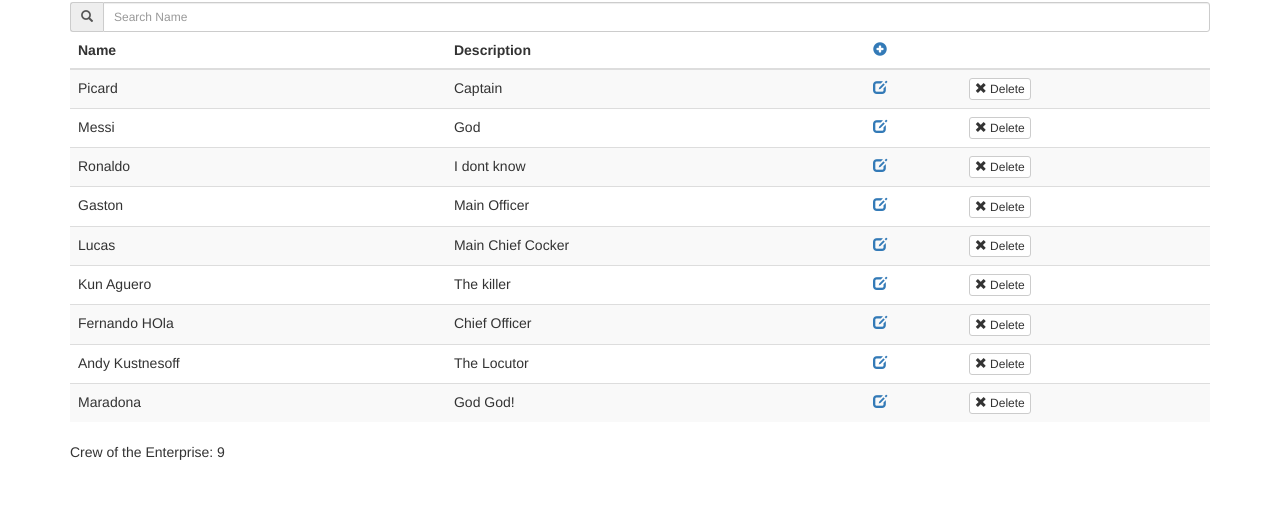
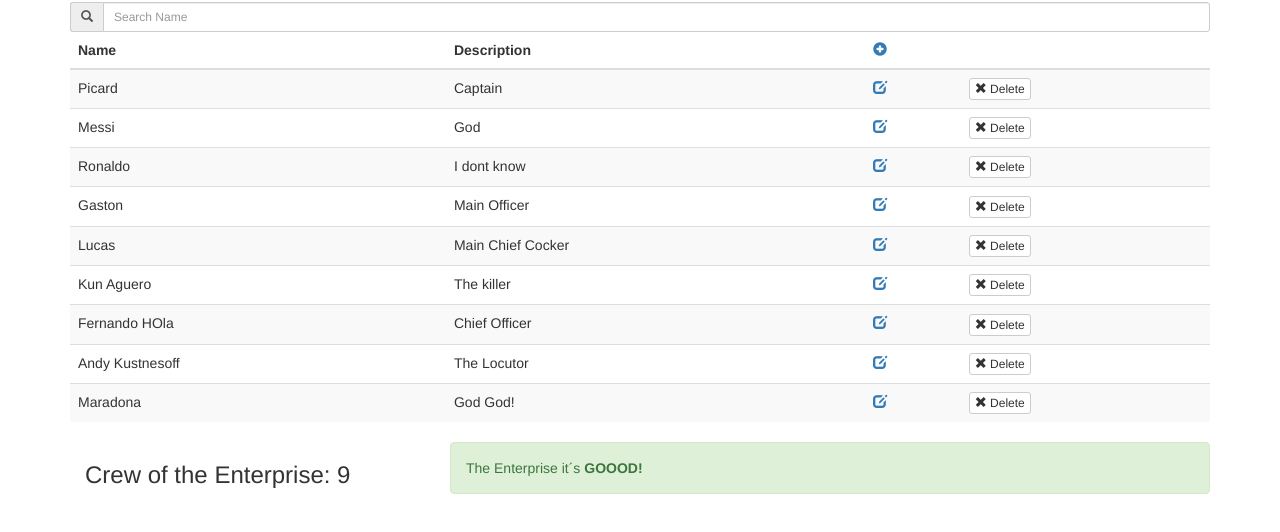
Before and after one commit to krosti/enterpriseCrew, a website: page index.html in a window 1280 px wide. Shown: the part 68-600 px from the top of the page. Drawn offline with nearby package versions, Linux system fonts and the light colour scheme; some packages are replaced by stand-ins of ours.

Commit message:
Add ng-if directive

```diff
--- a/partials/list.html
+++ b/partials/list.html
@@ -20,6 +20,18 @@
 					</tr>
 				</tbody>
 </table>
-<div>
-	<span>Crew of the Enterprise: {{crew.length}}</span>
+<div class="col-md-4">
+	<span><h3>Crew of the Enterprise: {{crew.length}}</h3></span>
 </div>
+
+<div ng-if="crew.length < 10" class="alert alert-success col-md-8">
+	<span>The Enterprise it´s <strong>GOOOD!</strong></span>
+</div>
+
+<div ng-if="crew.length >= 10 && crew.length <= 12" class="alert alert-warning col-md-8">
+	<span>The Enterprise it´s almost  full!!</span>
+</div>
+
+<div ng-if="crew.length > 12" class="alert alert-danger col-md-8">
+	<span>The Enterprise it´s <strong>FULL!!</strong> Kick someone!</span>
+</div>
```
